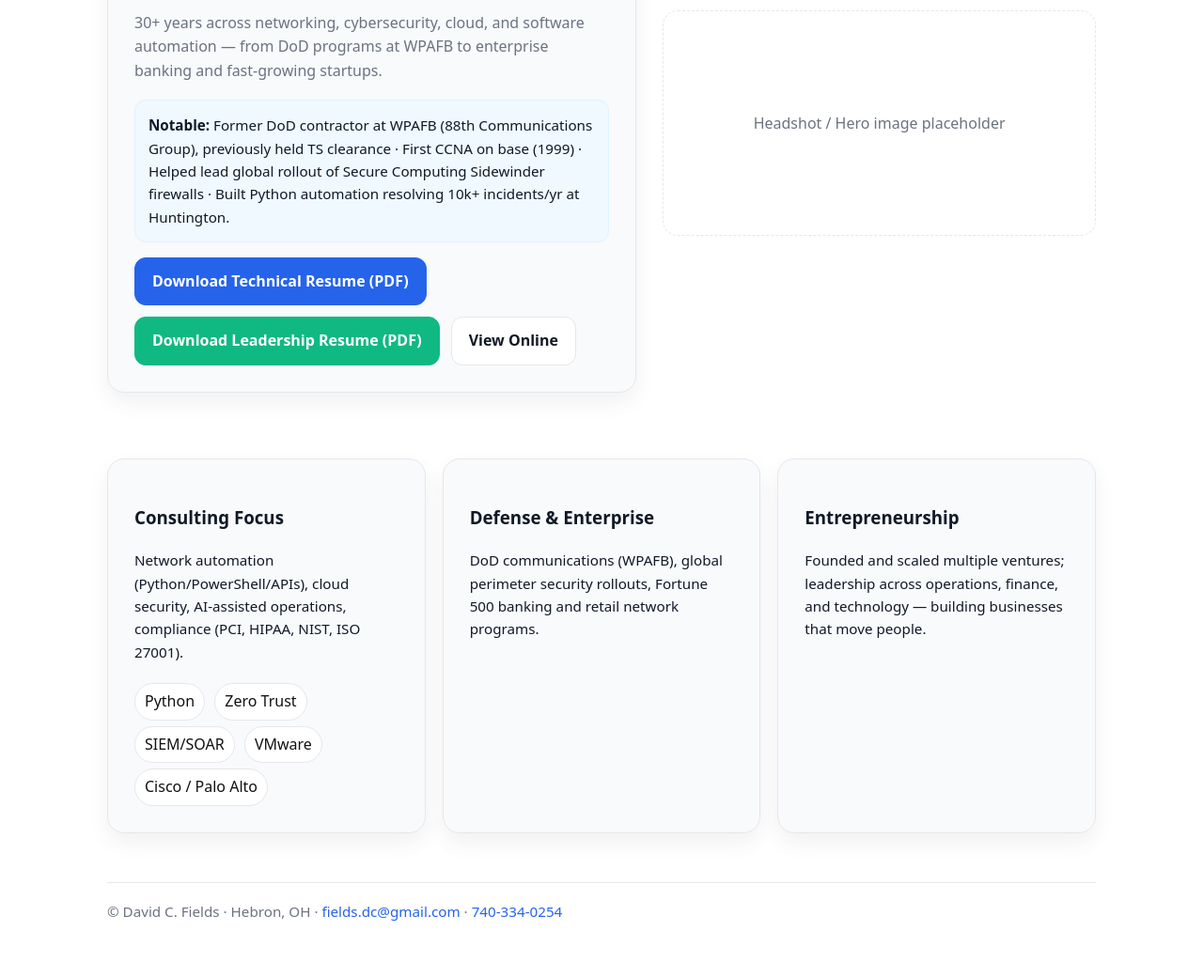
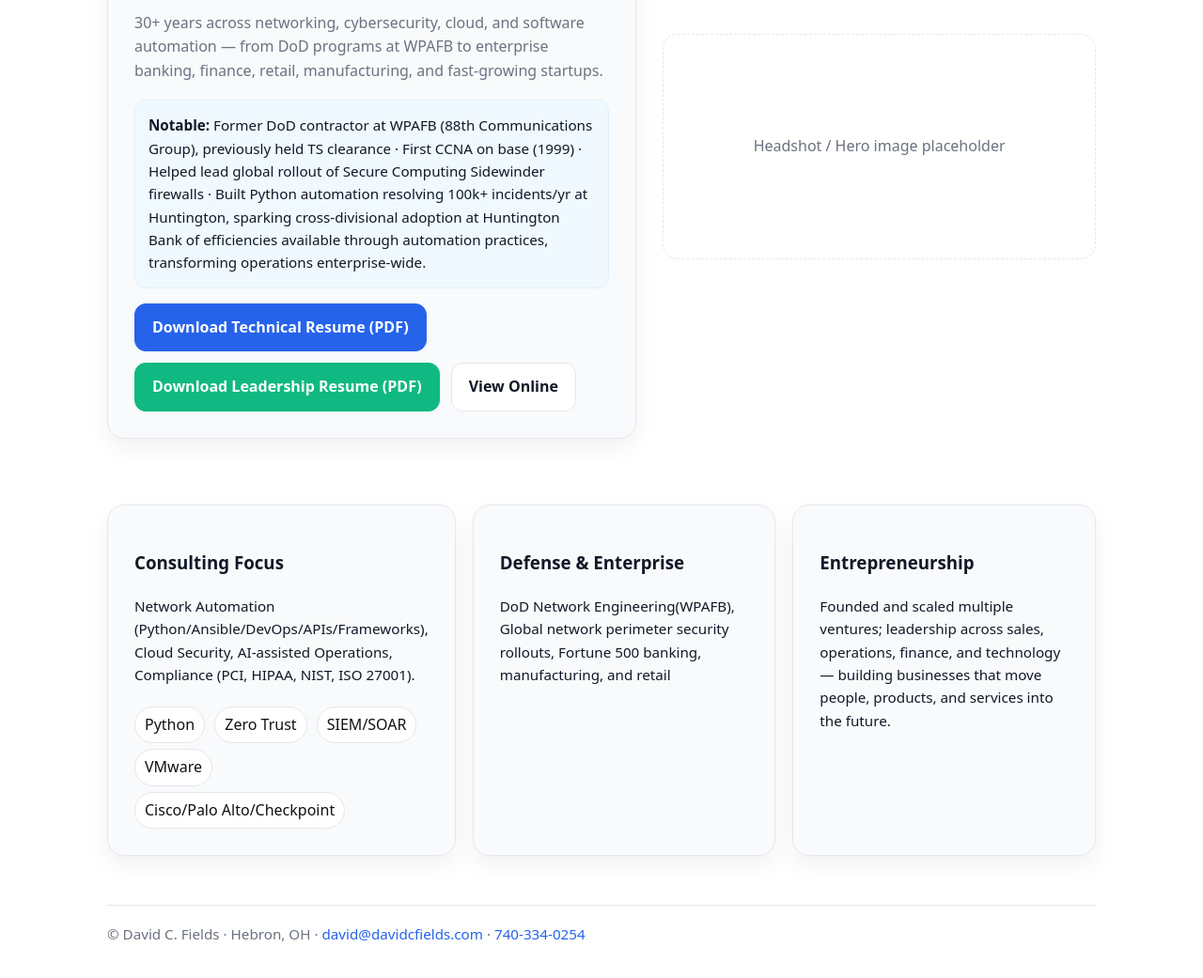
Before and after one commit to dfields186/davidfields-biosite, a plain HTML site: page index.html in a window 1280 px wide. Shown: the part 299-1340 px from the top of the page at 94% size. Drawn offline with Linux system fonts and the light colour scheme.

Commit message:
Update index.html

```diff
--- a/index.html
+++ b/index.html
@@ -23,11 +23,11 @@
       <div class="card">
         <span class="badge">IT Consultant · Cybersecurity · Automation</span>
         <h1 class="h1">Building secure, automated systems that scale.</h1>
-        <p class="subtitle">30+ years across networking, cybersecurity, cloud, and software automation — from DoD programs at WPAFB to enterprise banking and fast‑growing startups.</p>
+        <p class="subtitle">30+ years across networking, cybersecurity, cloud, and software automation — from DoD programs at WPAFB to enterprise banking, finance, retail, manufacturing, and fast‑growing startups.</p>
 
         <div class="highlight small">
           <strong>Notable:</strong>
-          Former DoD contractor at WPAFB (88th Communications Group), previously held TS clearance · First CCNA on base (1999) · Helped lead global rollout of Secure Computing Sidewinder firewalls · Built Python automation resolving 10k+ incidents/yr at Huntington.
+          Former DoD contractor at WPAFB (88th Communications Group), previously held TS clearance · First CCNA on base (1999) · Helped lead global rollout of Secure Computing Sidewinder firewalls · Built Python automation resolving 100k+ incidents/yr at Huntington, sparking cross-divisional adoption at Huntington Bank of efficiencies available through automation practices, transforming operations enterprise-wide.
         </div>
 
         <div class="cta-wrap">
@@ -43,28 +43,28 @@
       <div class="grid-3">
         <div class="card">
           <h3>Consulting Focus</h3>
-          <p class="small">Network automation (Python/PowerShell/APIs), cloud security, AI-assisted operations, compliance (PCI, HIPAA, NIST, ISO 27001).</p>
+          <p class="small">Network Automation (Python/Ansible/DevOps/APIs/Frameworks), Cloud Security, AI-assisted Operations, Compliance (PCI, HIPAA, NIST, ISO 27001).</p>
           <div>
             <span class="tag">Python</span>
             <span class="tag">Zero Trust</span>
             <span class="tag">SIEM/SOAR</span>
             <span class="tag">VMware</span>
-            <span class="tag">Cisco / Palo Alto</span>
+            <span class="tag">Cisco/Palo Alto/Checkpoint</span>
           </div>
         </div>
         <div class="card">
           <h3>Defense & Enterprise</h3>
-          <p class="small">DoD communications (WPAFB), global perimeter security rollouts, Fortune 500 banking and retail network programs.</p>
+          <p class="small">DoD Network Engineering(WPAFB), Global network perimeter security rollouts, Fortune 500 banking, manufacturing, and retail</p>
         </div>
         <div class="card">
           <h3>Entrepreneurship</h3>
-          <p class="small">Founded and scaled multiple ventures; leadership across operations, finance, and technology — building businesses that move people.</p>
+          <p class="small">Founded and scaled multiple ventures; leadership across sales, operations, finance, and technology — building businesses that move people, products, and services into the future.</p>
         </div>
       </div>
     </section>
 
     <footer class="footer">
-      © David C. Fields · Hebron, OH · <a href="mailto:fields.dc@gmail.com">fields.dc@gmail.com</a> · <a href="tel:+17403340254">740‑334‑0254</a>
+      © David C. Fields · Hebron, OH · <a href="mailto:david@davidcfields.com">david@davidcfields.com</a> · <a href="tel:+17403340254">740‑334‑0254</a>
     </footer>
   </div>
   <script src="assets/js/main.js"></script>
```
